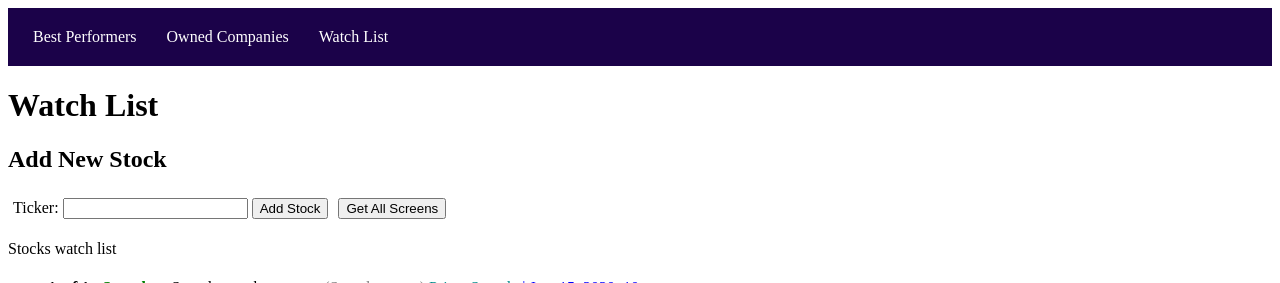
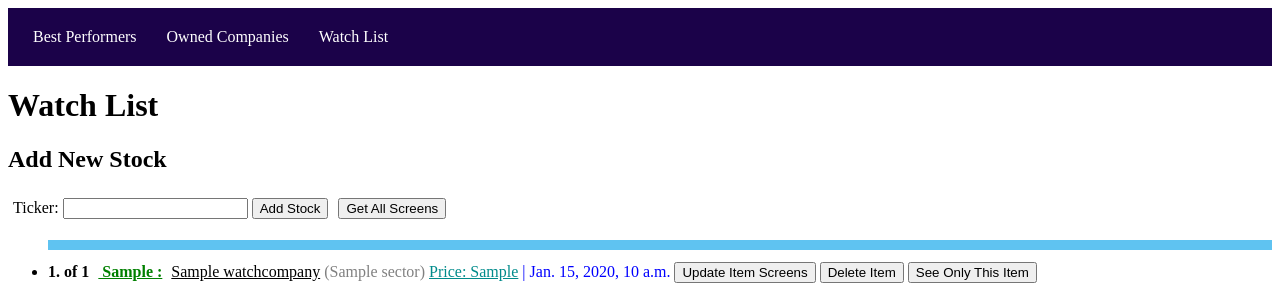
Before and after one commit to yuriyFsd/stockschecker, a Django app: template bestperf/templates/bestperformers/watchlist.html in a window 1280 px wide. Shown: the top 283 px of the page. Run offline with Django 5.2, Linux system fonts and the light colour scheme; the template is opened without the code that fills it: values that come from a table or form of the project are taken from there, others are empty; tables that the repository leaves empty hold one stand-in row (values such as "Sample post").

Commit message:
single stock update screens and actions

```diff
--- a/bestperf/templates/bestperformers/watchlist.html
+++ b/bestperf/templates/bestperformers/watchlist.html
@@ -27,17 +27,34 @@
         <div id="response"></div>
     </div>
 
-
-    <p>Stocks watch list</p>
     <ul>
         {% for stock in watchlist %}
             <li>
+                <hr style="border: none; height: 10px; background-color: rgb(95, 195, 241); width: 100%;">
                 <b>{{ forloop.counter }}. of {{ watchlist|length }}</b>
                 <div style="display:inline-block; color:green; margin: 5px;"><u><b>&nbsp{{ stock.ticker }} : {{stock.stock_exchange.name}}</b></u></div>
                 <div style="display:inline-block;"><u>{{ stock.name }}</u></div>
                 <div style="display:inline-block; color: gray;">({{ stock.sector }})</div>
                 <div style="display:inline-block; color:darkcyan"><u>Price: {{ stock.price }}</u></div>
                 <div style="display:inline-block; color: blue;"> | {{ stock.timestamp }}</div>
+                <div style="display:inline-block;">
+                    <form action="{% url 'update_item_screens' stock.id %}" method="post">
+                            {% csrf_token %}
+                            <button>Update Item Screens</button>
+                    </form>
+                </div>
+                <div style="display:inline-block;">
+                    <form action="{% url 'delete_item' stock.id %}" method="post">
+                            {% csrf_token %}
+                            <button>Delete Item</button>
+                    </form>
+                </div>
+                <div style="display:inline-block;">
+                    <form action="{% url 'show_item' stock.id %}" method="get">
+                            {% csrf_token %}
+                            <button>See Only This Item</button>
+                    </form>
+                </div>
                  <div>
                     <img src="/{{ stock.screens.fin_yahoo_screen_path }}" alt="{{ stock.ticker }}" style="height:600px;vertical-align:middle;">
                     <img src="/{{ stock.screens.finchart_google_screen_path }}" alt="{{ stock.ticker }}" style="height:600px;vertical-align:middle;">
--- a/bestperf/urls.py
+++ b/bestperf/urls.py
@@ -6,4 +6,7 @@ urlpatterns = [
     path('addnewstock', views.addNewStock, name='add_new_stock'),
     path('watchlist', views.watchList, name='watchlist'),
     path('getwatchlistallscreens', views.getWatchListAllScreens, name='getwatchlistallscreens'),
+    path('update_item_screens/<int:pk>', views.update_item_screens, name='update_item_screens'),
+    path('show_item/<int:pk>', views.show_item, name='show_item'),
+    path('delete_item/<int:pk>', views.delete_item, name='delete_item'),
 ]
```
Also changed, not shown: bestperf/services/stockDetails.py (+19 -12 lines), bestperf/templates/bestperformers/item.html (added, +17 -0 lines), bestperf/views.py (+21 -13 lines).
